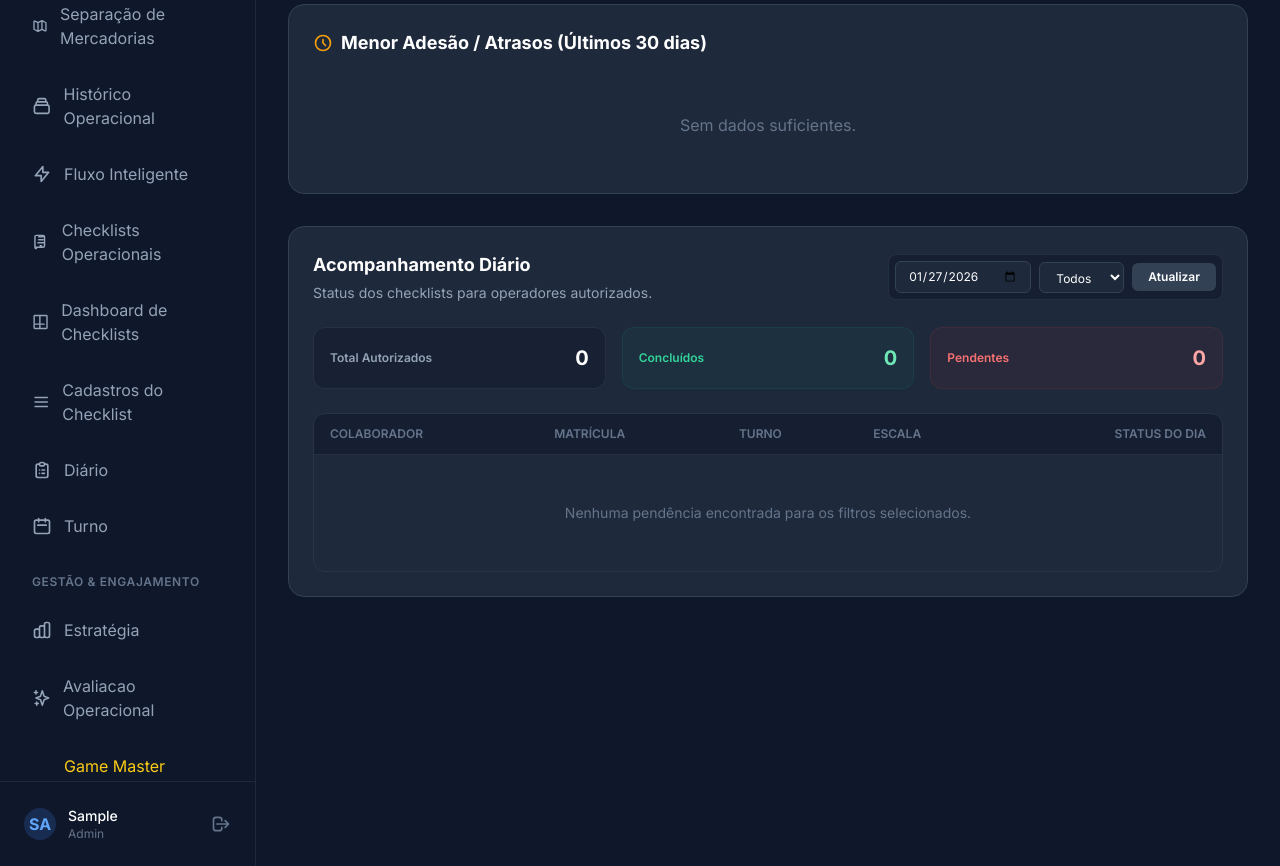
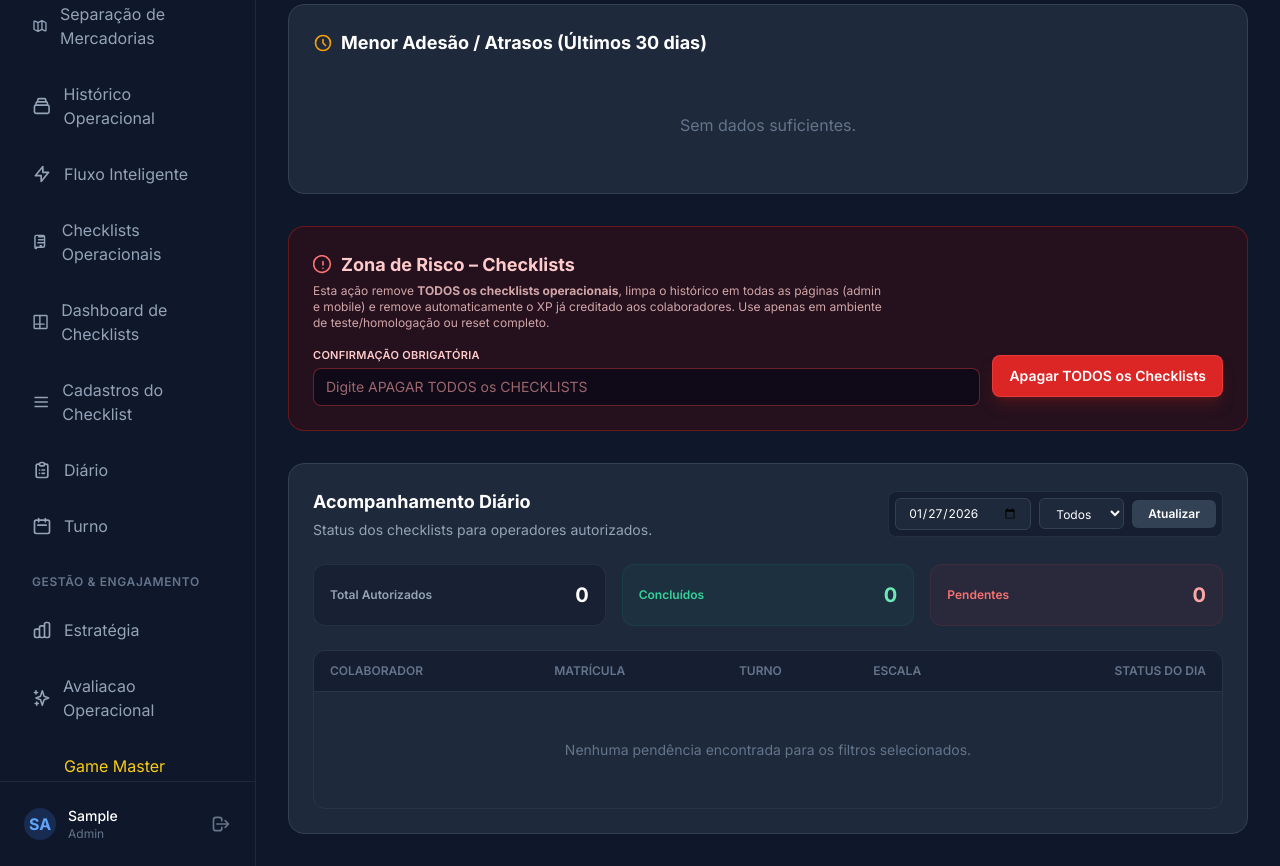
Before and after one commit to feliperanon/analise_operacional, a FastAPI app: page /admin/routine/checklists/settings in a window 1280 px wide. Shown: the part 430-1296 px from the top of the page. Run offline with FastAPI, Linux system fonts and the light colour scheme; the visitor is signed in with stand-in values (Sample User, id 1); some libraries are stand-ins or nearby versions.

Commit message:
Descrição da mudança

```diff
--- a/templates/admin_routine_checklists_settings.html
+++ b/templates/admin_routine_checklists_settings.html
@@ -270,6 +270,44 @@
         {% endif %}
     </div>
 
+    <!-- Danger Zone: Limpeza de Checklists -->
+    <div class="bg-red-950/40 border border-red-800/60 rounded-2xl p-6 mb-8">
+        <div class="flex items-start justify-between gap-4 mb-4">
+            <div>
+                <h2 class="text-lg font-bold text-red-200 flex items-center gap-2">
+                    <svg xmlns="http://www.w3.org/2000/svg" class="h-5 w-5 text-red-400" fill="none"
+                        viewBox="0 0 24 24" stroke="currentColor">
+                        <path stroke-linecap="round" stroke-linejoin="round" stroke-width="2"
+                            d="M12 8v4m0 4h.01M5.07 19.07A10 10 0 1118.93 5.07 10 10 0 015.07 19.07z" />
+                    </svg>
+                    Zona de Risco – Checklists
+                </h2>
+                <p class="text-xs text-red-200/80 mt-1 max-w-xl">
+                    Esta ação remove <span class="font-bold">TODOS os checklists operacionais</span>, limpa o histórico
+                    em todas as páginas (admin e mobile) e remove automaticamente o XP já creditado aos colaboradores.
+                    Use apenas em ambiente de teste/homologação ou reset completo.
+                </p>
+            </div>
+        </div>
+
+        <form action="/admin/tools/cleanup/checklists" method="POST"
+            onsubmit="return confirm('Tem certeza absoluta que deseja APAGAR TODOS os checklists e remover o XP relacionado? Esta ação não pode ser desfeita.');"
+            class="mt-4 flex flex-col sm:flex-row gap-3 items-start sm:items-center">
+            <div class="flex-1">
+                <label class="block text-[11px] font-semibold text-red-200 uppercase tracking-wide mb-1">
+                    Confirmação obrigatória
+                </label>
+                <input type="text" name="confirm_phrase" required
+                    placeholder="Digite APAGAR TODOS os CHECKLISTS"
+                    class="w-full rounded-lg bg-slate-950/60 border border-red-500/40 px-3 py-2 text-sm text-red-100 placeholder:text-red-300/60 focus:border-red-400 focus:outline-none">
+            </div>
+            <button type="submit"
+                class="w-full sm:w-auto rounded-lg bg-red-600 hover:bg-red-500 text-white font-semibold px-4 py-2.5 text-sm transition-colors shadow-lg shadow-red-900/40 border border-red-500/70">
+                Apagar TODOS os Checklists
+            </button>
+        </form>
+    </div>
+
     <!-- Daily Pending Table -->
     <div class="bg-slate-800 border border-slate-700 rounded-2xl overflow-hidden p-6">
         <div class="flex flex-col gap-4 md:flex-row md:items-center md:justify-between mb-6">
```
Also changed, not shown: templates/admin_equipment_tickets.html (+37 -0 lines).
